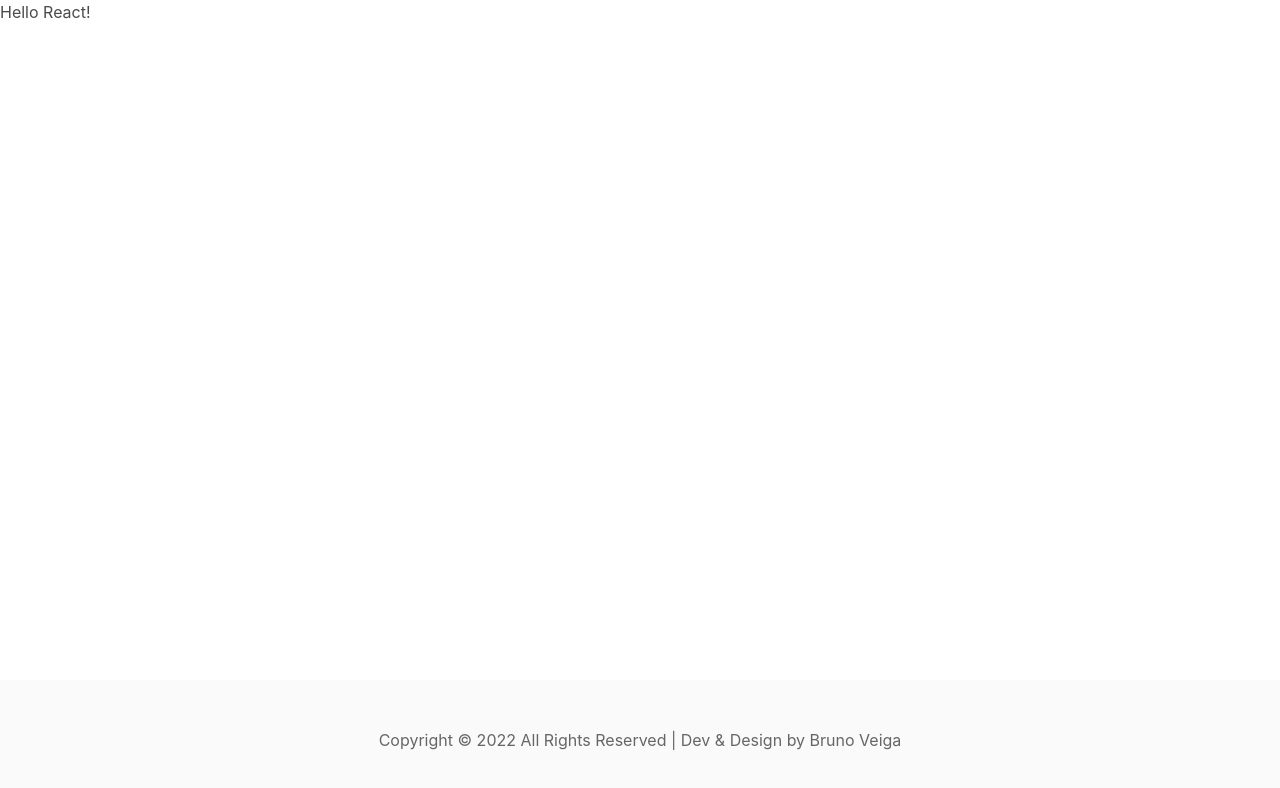
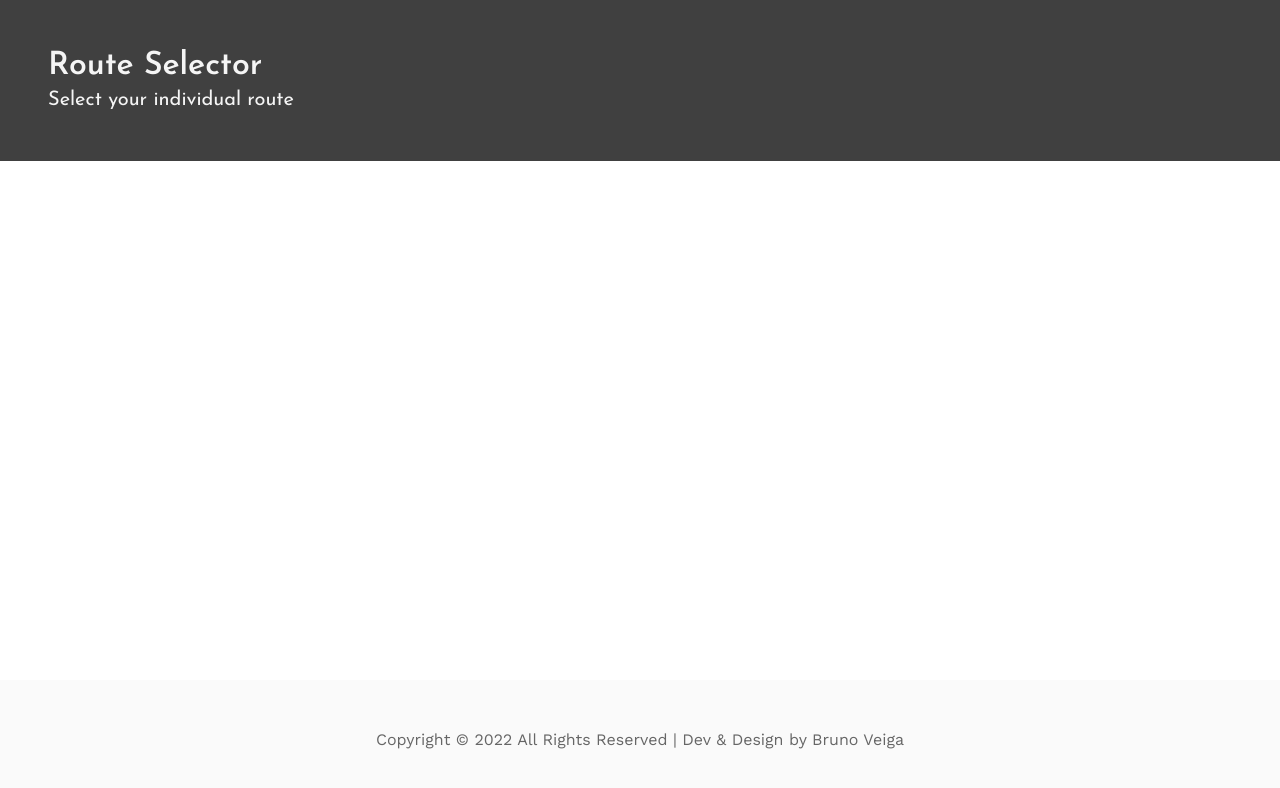
Before and after one commit to bveiga/demo-metrotransit, a React app: page / in a window 1280 px wide. Shown: the top 788 px of the page. Built offline with nearby package versions, Linux system fonts and the light colour scheme.

Commit message:
Starting Route Selector and adding sample route data

```diff
--- /dev/null
+++ b/src/components/RouteSelector/RouteSelector.scss
@@ -0,0 +1,5 @@
+@import '../../styles/variables';
+
+.route-selector {
+    background-color: rgba(31, 31, 31, 85%);
+}
--- /dev/null
+++ b/src/components/RouteSelector/RouteSelector.tsx
@@ -0,0 +1,17 @@
+import React, { FC } from 'react';
+import './RouteSelector.scss';
+
+const RouteSelector: FC = () => {
+	return (
+        <>
+            <section className='section route-selector'>
+                <h1 className='title has-text-light'>Route Selector</h1>
+                <h2 className='subtitle has-text-light'>
+                    Select your individual route
+                </h2>
+            </section>
+        </>
+	);
+}
+
+export default RouteSelector;
--- a/src/pages/HomePage.tsx
+++ b/src/pages/HomePage.tsx
@@ -1,4 +1,5 @@
 import React, { FC } from 'react';
+import RouteSelector from '../components/RouteSelector/RouteSelector';
 
 interface HomePageProps {
 	title?: string;
@@ -7,7 +8,7 @@ interface HomePageProps {
 const HomePage: FC<HomePageProps> = ({ title }) => {
 	return (
         <>
-            <h1>Hello React!</h1>
+            <RouteSelector></RouteSelector>
         </>
 	);
 }
--- a/src/styles/index.scss
+++ b/src/styles/index.scss
@@ -1,3 +1,11 @@
 @import '~bulma/bulma.sass';
 @import './fonts';
 @import './variables';
+
+body {
+    font-family: $font-body;
+}
+
+h1, h2, h3, h4, h5, h6 {
+    font-family: $font-heading;
+}
```
Also changed, not shown: src/data/routes.js (added, +32 -0 lines).
